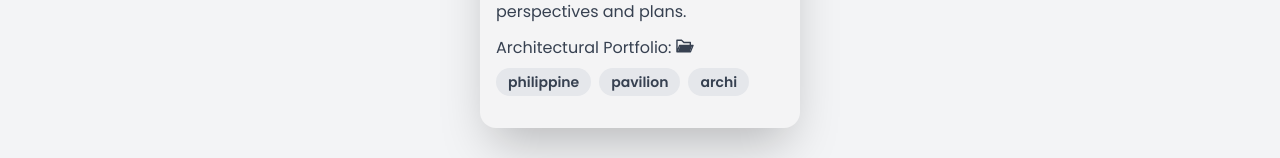
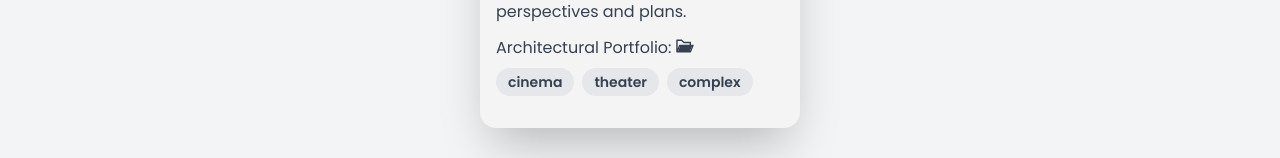
Before and after one commit to johncanero/johncanero-website, a Next.js app: page /architecture in a window 1280 px wide. Shown: the part 1058-1216 px from the top of the page. Built offline with nearby package versions, Linux system fonts and the light colour scheme.

Commit message:
Change Hashtags

```diff
--- a/pages/architecture/index.tsx
+++ b/pages/architecture/index.tsx
@@ -134,9 +134,9 @@ const index = () => {
             />
           }
           sourceLink="https://www.instagram.com/johncanero.archi/"
-          hashtag1="philippine"
-          hashtag2="pavilion"
-          hashtag3="archi"
+          hashtag1="cinema"
+          hashtag2="theater"
+          hashtag3="complex"
         />
 
       </div>
```
